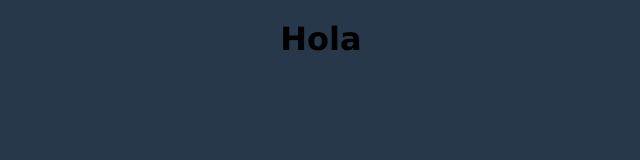
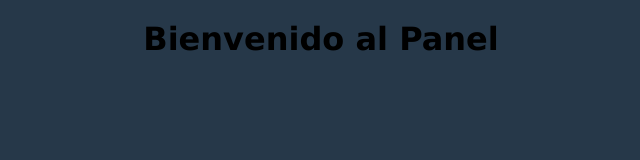
Before and after one commit to lenonay/virtucan, a website: page views/panel.html in a window 1280 px wide. Shown: the whole page, without its empty margins (319-959 px from the left). Drawn offline with Linux system fonts and the light colour scheme; files that its build step writes are made by us from their sources; files whose address does not match are found by name.

Commit message:
Feature: Base Panel Structure

```diff
--- a/views/panel.html
+++ b/views/panel.html
@@ -9,6 +9,6 @@
     <script type="module" src="./deps/js/panel.js"></script>
 </head>
 <body>
-    <h1>Hola</h1>
+    <h1>Bienvenido al Panel</h1>
 </body>
 </html>
```
